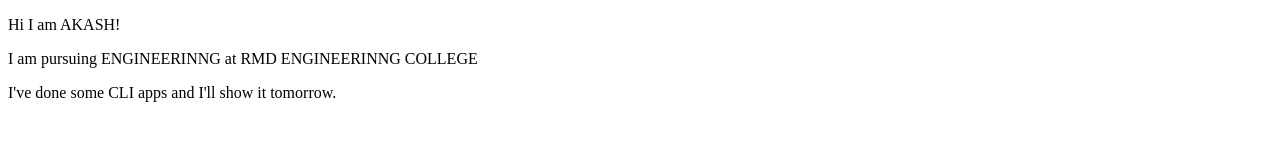
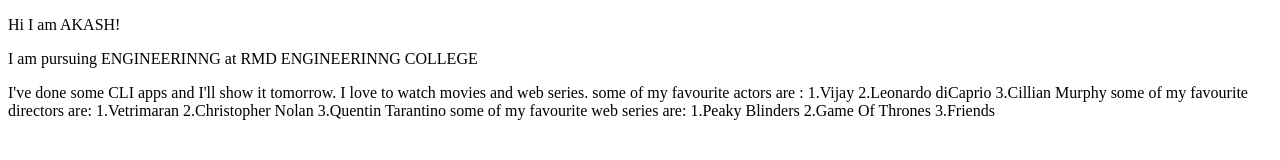
Before and after one commit to akashsundar9122000/sample-portfolio, a plain HTML site: page index.html in a window 1280 px wide. Drawn offline with Linux system fonts and the light colour scheme.

Commit message:
update index

```diff
--- a/index.html
+++ b/index.html
@@ -12,5 +12,22 @@
     <p>I am pursuing ENGINEERINNG at RMD ENGINEERINNG COLLEGE</p>
 
     I've done some CLI apps and I'll show it tomorrow.
+
+    I love to watch movies and web series.
+
+    some of my favourite actors are :
+        1.Vijay
+        2.Leonardo diCaprio
+        3.Cillian Murphy
+
+    some of my favourite directors are:
+        1.Vetrimaran
+        2.Christopher Nolan
+        3.Quentin Tarantino
+
+    some of my favourite web series are:
+        1.Peaky Blinders
+        2.Game Of Thrones
+        3.Friends
 </body>
 </html>
```
